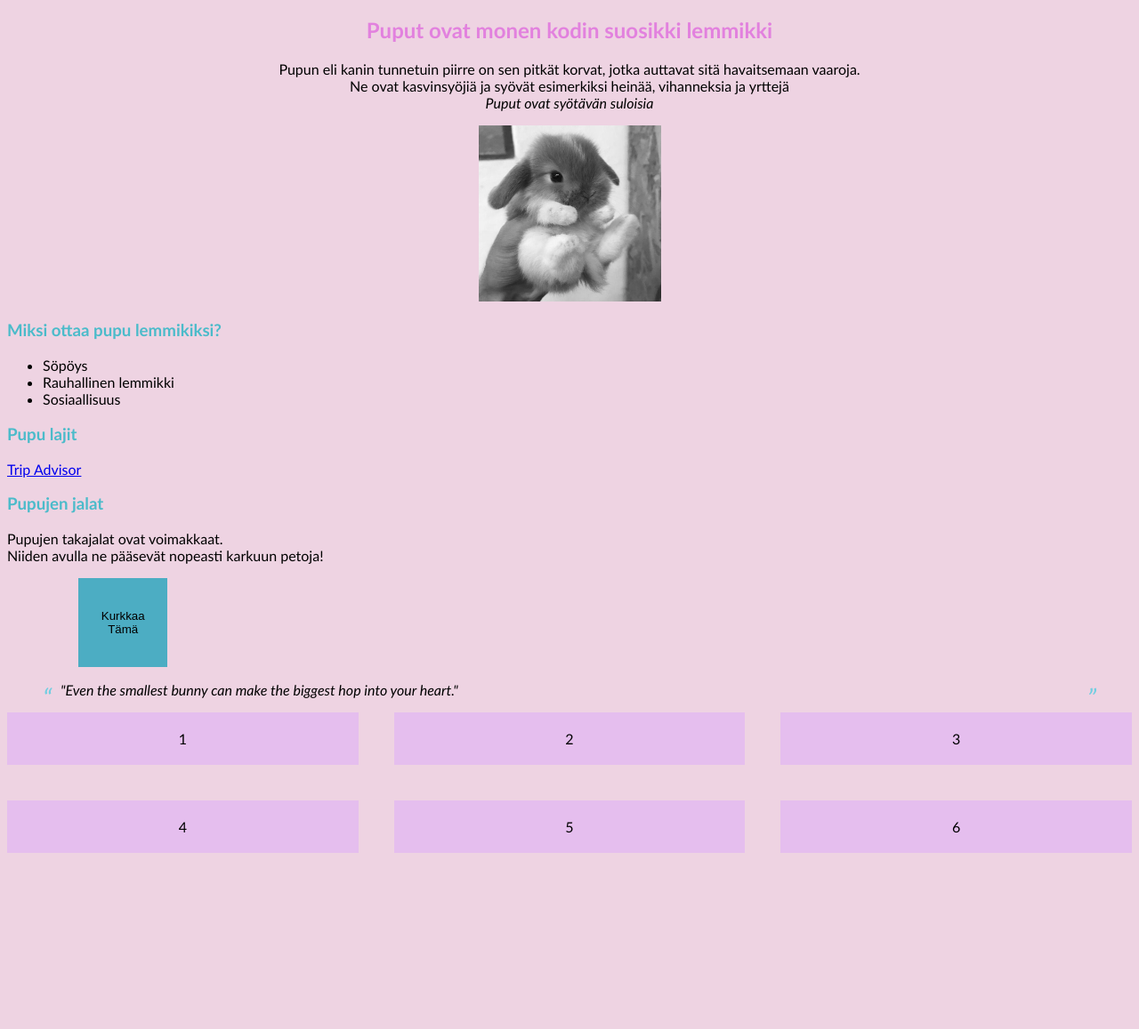
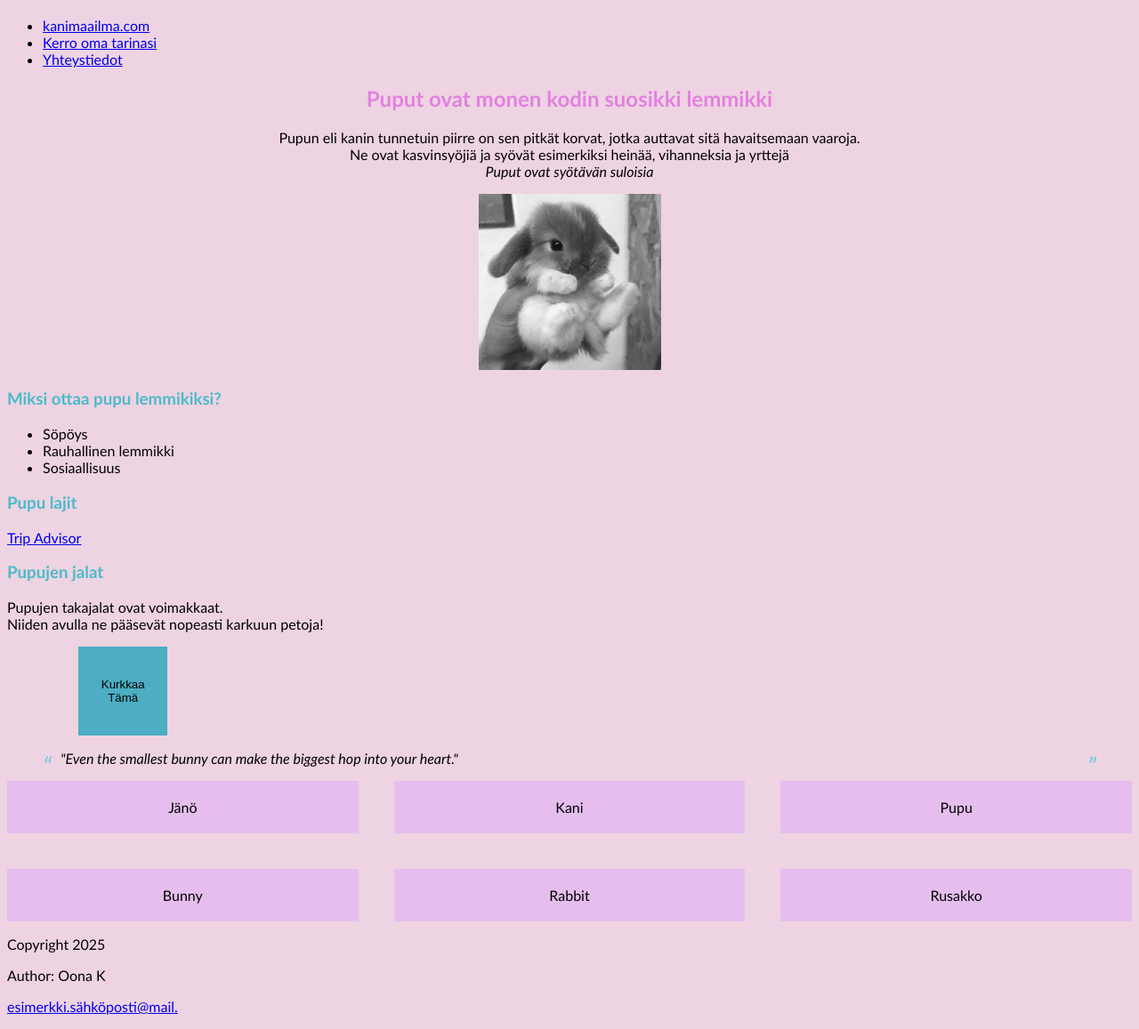
Before and after one commit to OonaSofia/Websovellukset, a plain HTML site: page WS04_HTML/index.html in a window 1280 px wide. Shown: the part 110-1267 px from the top of the page at 89% size. Before the commit the page ends 1077 px from the top, so only its background shows below. Drawn offline with Linux system fonts and the light colour scheme.

Commit message:
WS04_HTML changes kommit

```diff
--- a/WS04_HTML/index.html
+++ b/WS04_HTML/index.html
@@ -20,12 +20,26 @@
       <div class="box">Pupujen hoito</div>
       <div class="box">Info</div>
     </div>
-    <div class="otsikko"><h1 style="color: rgb(39, 114, 151)">Kaikki pupuista</h1></div>
+    <header>
+      <div class="otsikko">
+        <h1 style="color: rgb(39, 114, 151)">Kaikki pupuista</h1>
+      </div>
+      <nav>
+        <ul>
+          <li><a href="#kanimaailma">kanimaailma.com</a></li>
+          <li><a href="#services">Kerro oma tarinasi</a></li>
+          <li><a href="#contact">Yhteystiedot</a></li>
+        </ul>
+      </nav>
+    </header>
+    <main>
+    <section id="about">
       <h2>Puput ovat monen kodin suosikki lemmikki</h2>
       <p id="Puput-info">
-      Pupun eli kanin tunnetuin piirre on sen pitkät korvat, jotka auttavat sitä
-      havaitsemaan vaaroja.<br />
-      Ne ovat kasvinsyöjiä ja syövät esimerkiksi heinää, vihanneksia ja yrttejä
+        Pupun eli kanin tunnetuin piirre on sen pitkät korvat, jotka auttavat
+        sitä havaitsemaan vaaroja.<br />
+        Ne ovat kasvinsyöjiä ja syövät esimerkiksi heinää, vihanneksia ja
+        yrttejä
         <br />
         <em>Puput ovat syötävän suloisia </em>
       </p>
@@ -38,6 +52,8 @@
         <li>Rauhallinen lemmikki</li>
         <li>Sosiaallisuus</li>
       </ul>
+    </section>
+    </main>
     <h3>Pupu lajit</h3>
     <a
       href="https://www.tripadvisor.com/Restaurants-g212098-Bray_County_Wicklow.html"
@@ -48,18 +64,22 @@
       Pupujen takajalat ovat voimakkaat.<br />
       Niiden avulla ne pääsevät nopeasti karkuun petoja!
     </p>
-    </form>
     <button class="transition-button">Kurkkaa Tämä</button>
     <blockquote class="sanasto">
       "Even the smallest bunny can make the biggest hop into your heart."
     </blockquote>
     <div class="grid-second">
-        <div class="grid-item">1</div>
-        <div class="grid-item">2</div>
-        <div class="grid-item">3</div>
-        <div class="grid-item">4</div>
-        <div class="grid-item">5</div>
-        <div class="grid-item">6</div>
+      <div class="grid-item">Jänö</div>
+      <div class="grid-item">Kani</div>
+      <div class="grid-item">Pupu</div>
+      <div class="grid-item">Bunny</div>
+      <div class="grid-item">Rabbit</div>
+      <div class="grid-item">Rusakko</div>
     </div>
+    <footer>
+      <p>Copyright 2025</p>
+      <p>Author: Oona K</p>
+  <p><a href="harjoittelu.email">esimerkki.sähköposti@mail.</a></p>
+    </footer>
   </body>
 </html>
--- a/WS04_HTML/styles.css
+++ b/WS04_HTML/styles.css
@@ -7,7 +7,7 @@
     background-color: lightblue;
     padding: 20px;
     text-align: center;
-  };
+  }
   .grid-item {
     background-color: lightgreen;
     padding: 20px;
```
Lines whose indentation alone changed are shown as unchanged.
